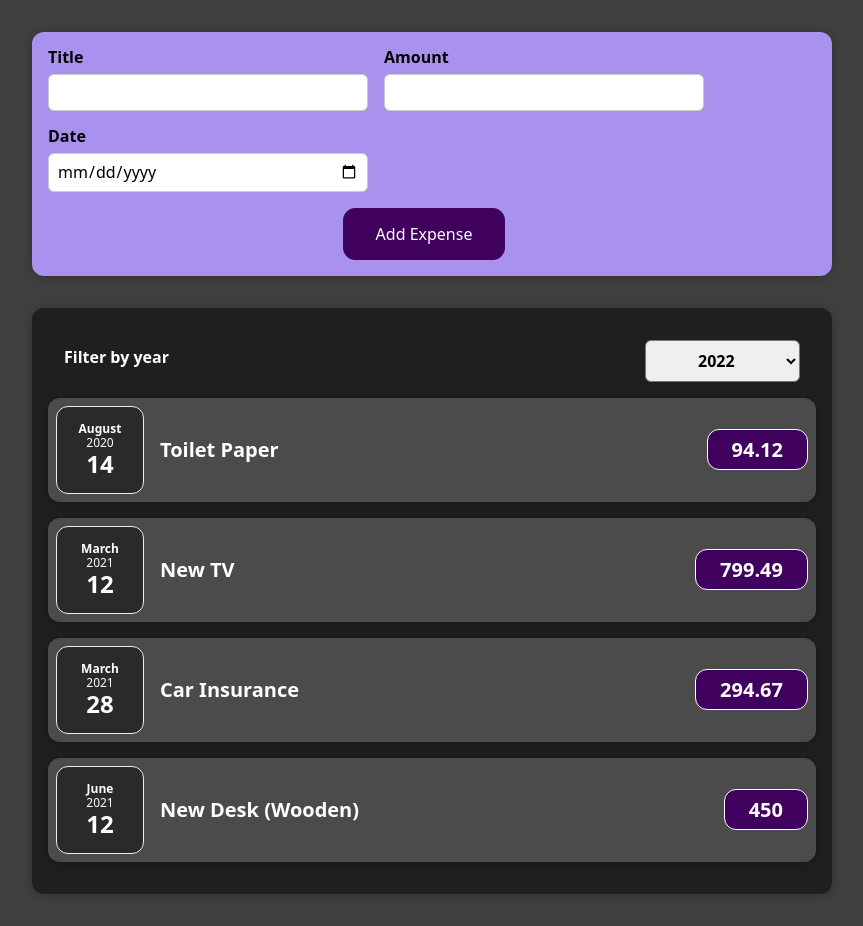
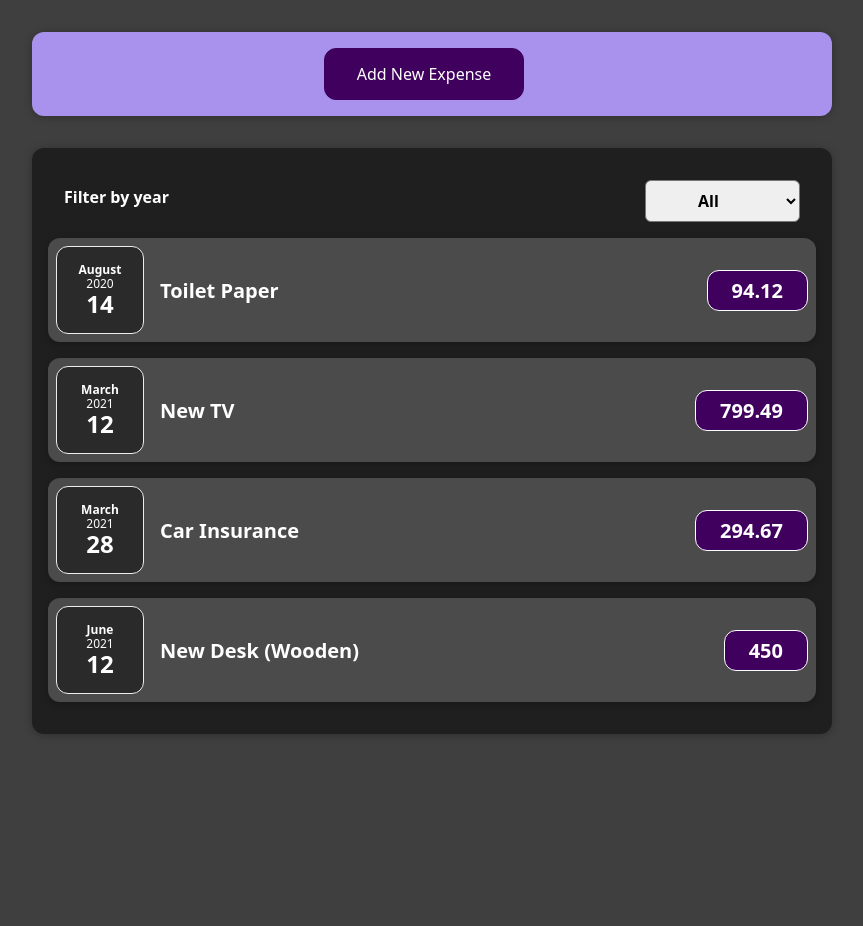
Before and after one commit to dawidmarek95x/expenses-app, a React (Create React App) app: page / in a window 1280 px wide. Shown: the whole page, without its empty margins (208-1071 px from the left). After the commit the page ends 800 px from the top, so only its background shows below. Built offline with nearby package versions, Linux system fonts and the light colour scheme.

Commit message:
Introduced dynamic rendering of the list of expenses and conditional rendering of the content

```diff
--- a/src/App.jsx
+++ b/src/App.jsx
@@ -1,9 +1,8 @@
-import React from "react";
+import React, { useState } from "react";
 import NewExpense from "./components/NewExpense/NewExpense";
 import Expenses from "./components/Expenses/Expenses";
 
-const App = () => {
-  const expenses = [
+const INITIAL_EXPENSES = [
   {
     id: 'e1',
     title: 'Toilet Paper',
@@ -30,8 +29,11 @@ const App = () => {
   },
 ];
 
+const App = () => {
+  const [expenses, setExpenses] = useState(INITIAL_EXPENSES);
+
   const addExpenseHandler = (expense) => {
-
+    setExpenses((prevExpenses) => [expense, ...prevExpenses]);
   }
 
   return (
--- a/src/components/Expenses/ExpenseItem.jsx
+++ b/src/components/Expenses/ExpenseItem.jsx
@@ -3,15 +3,17 @@ import './ExpenseItem.scss';
 import ExpenseDate from './ExpenseDate';
 import Card from '../UI/Card';
 
-const ExpenseItem = ({title, amount, date}) => {
+const ExpenseItem = ({ title, amount, date }) => {
   return (
-    <Card className='expense-item'>
-      <ExpenseDate date={date}/>
-      <div className='expense-item__description'>
-        <h2>{title}</h2>
-        <div className='expense-item__price'>{amount}</div>
-      </div>
-    </Card>
+    <li>
+      <Card className="expense-item">
+        <ExpenseDate date={date} />
+        <div className="expense-item__description">
+          <h2>{title}</h2>
+          <div className="expense-item__price">{amount}</div>
+        </div>
+      </Card>
+    </li>
   );
 };
 
--- a/src/components/Expenses/Expenses.jsx
+++ b/src/components/Expenses/Expenses.jsx
@@ -1,15 +1,21 @@
 import React, { useState } from 'react';
 import './Expenses.scss';
-import ExpenseItem from './ExpenseItem';
 import Card from '../UI/Card';
 import ExpensesFilter from './ExpensesFilter';
+import ExpensesList from './ExpensesList';
 
-const Expenses = ({items}) => {
-  const [filteredYear, setFilteredYear] = useState("");
+const Expenses = ({ items }) => {
+  const [filteredYear, setFilteredYear] = useState('');
 
-  const filterChangeHandler = (selectedYear) => {
+  const filterChangeHandler = selectedYear => {
     setFilteredYear(selectedYear);
-  }
+  };
+
+  const filteredExpenses = !filteredYear
+    ? items
+    : items.filter(
+        expense => expense.date.getFullYear().toString() === filteredYear
+      );
 
   return (
     <Card className="expenses">
@@ -17,26 +23,7 @@ const Expenses = ({items}) => {
         selectedYear={filteredYear}
         onChangeFilteredYear={filterChangeHandler}
       />
-      <ExpenseItem
-        title={items[0].title}
-        amount={items[0].amount}
-        date={items[0].date}
-      />
-      <ExpenseItem
-        title={items[1].title}
-        amount={items[1].amount}
-        date={items[1].date}
-      />
-      <ExpenseItem
-        title={items[2].title}
-        amount={items[2].amount}
-        date={items[2].date}
-      />
-      <ExpenseItem
-        title={items[3].title}
-        amount={items[3].amount}
-        date={items[3].date}
-      />
+      <ExpensesList items={filteredExpenses} />
     </Card>
   );
 };
--- a/src/components/Expenses/ExpensesFilter.jsx
+++ b/src/components/Expenses/ExpensesFilter.jsx
@@ -2,20 +2,21 @@ import React from 'react';
 
 import './ExpensesFilter.scss';
 
-const ExpensesFilter = ({selectedYear, onChangeFilteredYear}) => {
-  const yearChangeHandler = (e) => {
+const ExpensesFilter = ({ selectedYear, onChangeFilteredYear }) => {
+  const yearChangeHandler = e => {
     onChangeFilteredYear(e.target.value);
-  }
+  };
 
   return (
-    <div className='expenses-filter'>
-      <div className='expenses-filter__control'>
+    <div className="expenses-filter">
+      <div className="expenses-filter__control">
         <label>Filter by year</label>
         <select value={selectedYear} onChange={yearChangeHandler}>
-          <option value='2022'>2022</option>
-          <option value='2021'>2021</option>
-          <option value='2020'>2020</option>
-          <option value='2019'>2019</option>
+          <option value="">All</option>
+          <option value="2022">2022</option>
+          <option value="2021">2021</option>
+          <option value="2020">2020</option>
+          <option value="2019">2019</option>
         </select>
       </div>
     </div>
--- /dev/null
+++ b/src/components/Expenses/ExpensesList.jsx
@@ -0,0 +1,24 @@
+import React from 'react';
+import './ExpensesList.scss';
+import ExpenseItem from './ExpenseItem';
+
+const ExpensesList = ({ items }) => {
+  if (items.length === 0) {
+    return <h2 className="expenses-list__fallback">Found no expenses.</h2>;
+  }
+
+  return (
+    <ul className="expenses-list">
+      {items.map(expense => (
+        <ExpenseItem
+          key={expense.id}
+          title={expense.title}
+          amount={expense.amount}
+          date={expense.date}
+        />
+      ))}
+    </ul>
+  );
+};
+
+export default ExpensesList;
--- /dev/null
+++ b/src/components/Expenses/ExpensesList.scss
@@ -0,0 +1,9 @@
+.expenses-list {
+  list-style: none;
+  padding: 0;
+
+  &__fallback {
+    color: white;
+    text-align: center;
+  }
+}
--- a/src/components/NewExpense/ExpenseForm.jsx
+++ b/src/components/NewExpense/ExpenseForm.jsx
@@ -1,73 +1,78 @@
 import React, { useState } from 'react';
-import "./ExpenseForm.scss";
+import './ExpenseForm.scss';
 
-const ExpenseForm = ({onSaveExpenseData}) => {
-  const [enteredTitle, setEnteredTitle] = useState("");
-  const [enteredAmount, setEnteredAmount] = useState("");
-  const [enteredDate, setEnteredDate] = useState("");
-  // const [userInput, setUserInput] = useState({
-  //   enteredTitle: "",
-  //   enteredAmount: "",
-  //   enteredDate: "",
-  // })
+const ExpenseForm = ({ onSaveExpenseData, onCancel }) => {
+  const [enteredTitle, setEnteredTitle] = useState('');
+  const [enteredAmount, setEnteredAmount] = useState('');
+  const [enteredDate, setEnteredDate] = useState('');
 
-  const titleChangeHandler = (e) => {
+  const titleChangeHandler = e => {
     setEnteredTitle(e.target.value);
-    // setUserInput((prevState) => ({
-    //   ...prevState, enteredTitle: e.target.value,
-    // }));
   };
 
-  const amountChangeHandler = (e) => {
+  const amountChangeHandler = e => {
     setEnteredAmount(e.target.value);
-    // setUserInput((prevState) => ({
-    //   ...prevState, enteredAmount: e.target.value,
-    // }));
   };
 
-  const dateChangeHandler = (e) => {
+  const dateChangeHandler = e => {
     setEnteredDate(e.target.value);
-    // setUserInput((prevState) => ({
-    //   ...prevState, enteredDate: e.target.value,
-    // }));
   };
 
-  const submitHandler = (e) => {
+  const submitHandler = e => {
     e.preventDefault();
 
     const expenseData = {
       title: enteredTitle,
       amount: enteredAmount,
       date: new Date(enteredDate),
-    }
+    };
 
     onSaveExpenseData(expenseData);
-    setEnteredTitle("");
-    setEnteredAmount("");
-    setEnteredDate("");
+    setEnteredTitle('');
+    setEnteredAmount('');
+    setEnteredDate('');
   };
 
   return (
     <form onSubmit={submitHandler}>
       <div className="new-expense__controls">
         <div className="new-expense__control">
-          <label >Title</label>
-          <input type="text" value={enteredTitle} onChange={titleChangeHandler} />
+          <label>Title</label>
+          <input
+            type="text"
+            value={enteredTitle}
+            onChange={titleChangeHandler}
+          />
         </div>
         <div className="new-expense__control">
-          <label >Amount</label>
-          <input type="number" min="0.01" step="0.01" value={enteredAmount} onChange={amountChangeHandler}/>
+          <label>Amount</label>
+          <input
+            type="number"
+            min="0.01"
+            step="0.01"
+            value={enteredAmount}
+            onChange={amountChangeHandler}
+          />
         </div>
         <div className="new-expense__control">
-          <label >Date</label>
-          <input type="date" min="2019-01-01" max="2022-12-31" value={enteredDate} onChange={dateChangeHandler}/>
+          <label>Date</label>
+          <input
+            type="date"
+            min="2019-01-01"
+            max="2022-12-31"
+            value={enteredDate}
+            onChange={dateChangeHandler}
+          />
         </div>
       </div>
       <div className="new-espense__actions">
+        <button type="button" onClick={onCancel}>
+          Cancel
+        </button>
         <button type="submit">Add Expense</button>
       </div>
     </form>
-  )
-}
+  );
+};
 
 export default ExpenseForm;
--- a/src/components/NewExpense/NewExpense.jsx
+++ b/src/components/NewExpense/NewExpense.jsx
@@ -1,23 +1,41 @@
-import React from "react";
-import ExpenseForm from "./ExpenseForm";
+import React, { useState } from 'react';
+import ExpenseForm from './ExpenseForm';
 import './NewExpense.scss';
 import { nanoid } from 'nanoid';
 
-const NewExpense = ({onAddExpense}) => {
-  const saveExpenseDataHandler = (enteredExpenseData) => {
+const NewExpense = ({ onAddExpense }) => {
+  const [isEdited, setIsEdited] = useState(false);
+
+  const saveExpenseDataHandler = enteredExpenseData => {
     const expenseData = {
       ...enteredExpenseData,
       id: nanoid(),
     };
 
     onAddExpense(expenseData);
-  }
+    setIsEdited(false);
+  };
+
+  const startEditingHandler = () => {
+    setIsEdited(true);
+  };
+
+  const cancelEditinghandler = () => {
+    setIsEdited(false);
+  };
 
   return (
     <div className="new-expense">
-      <ExpenseForm onSaveExpenseData={saveExpenseDataHandler} />
+      {!isEdited ? (
+        <button onClick={startEditingHandler}>Add New Expense</button>
+      ) : (
+        <ExpenseForm
+          onSaveExpenseData={saveExpenseDataHandler}
+          onCancel={cancelEditinghandler}
+        />
+      )}
     </div>
-  )
-}
+  );
+};
 
 export default NewExpense;
```
Also changed, not shown: src/components/Expenses/ExpenseDate.jsx (+5 -5 lines). Lines whose indentation alone changed are shown as unchanged.
